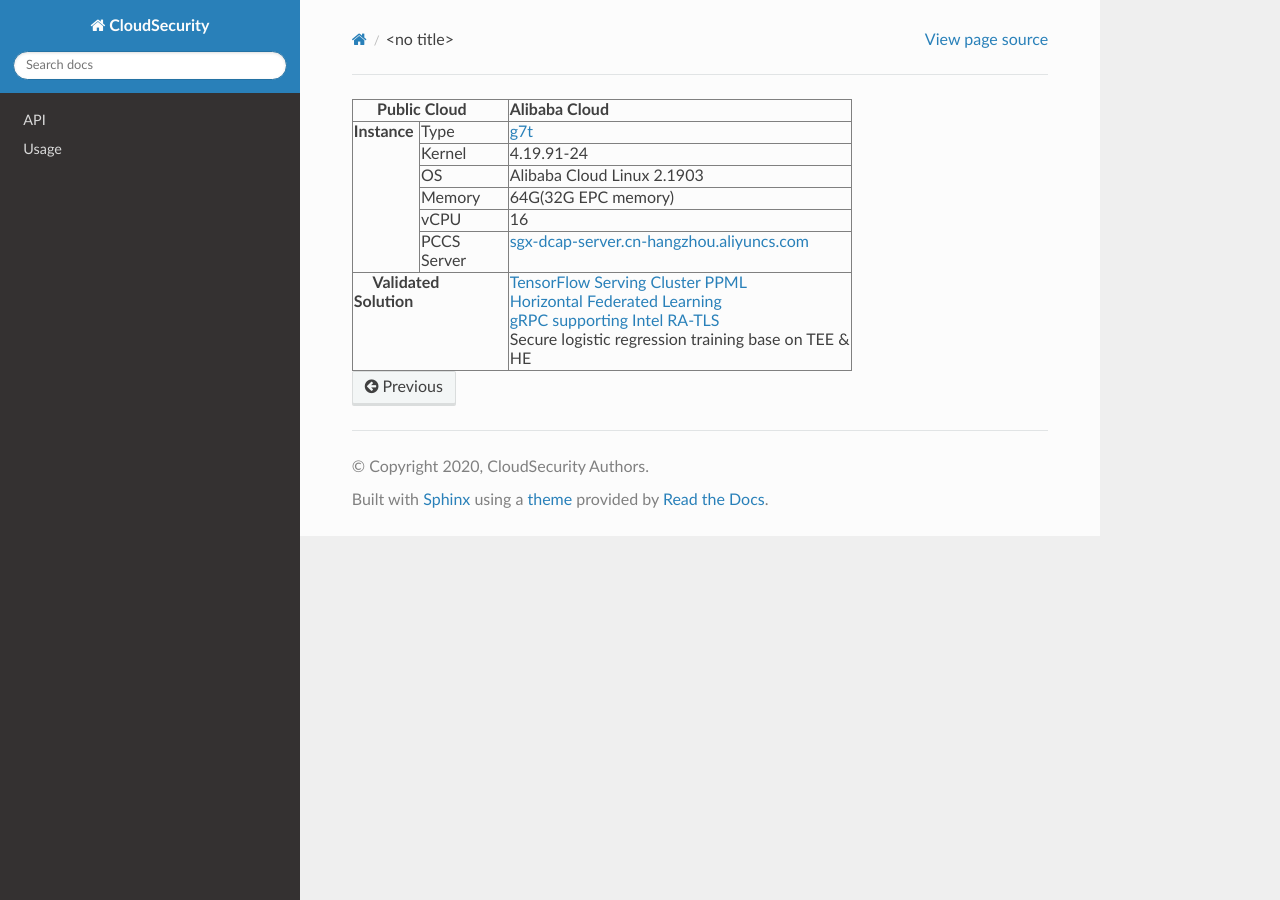
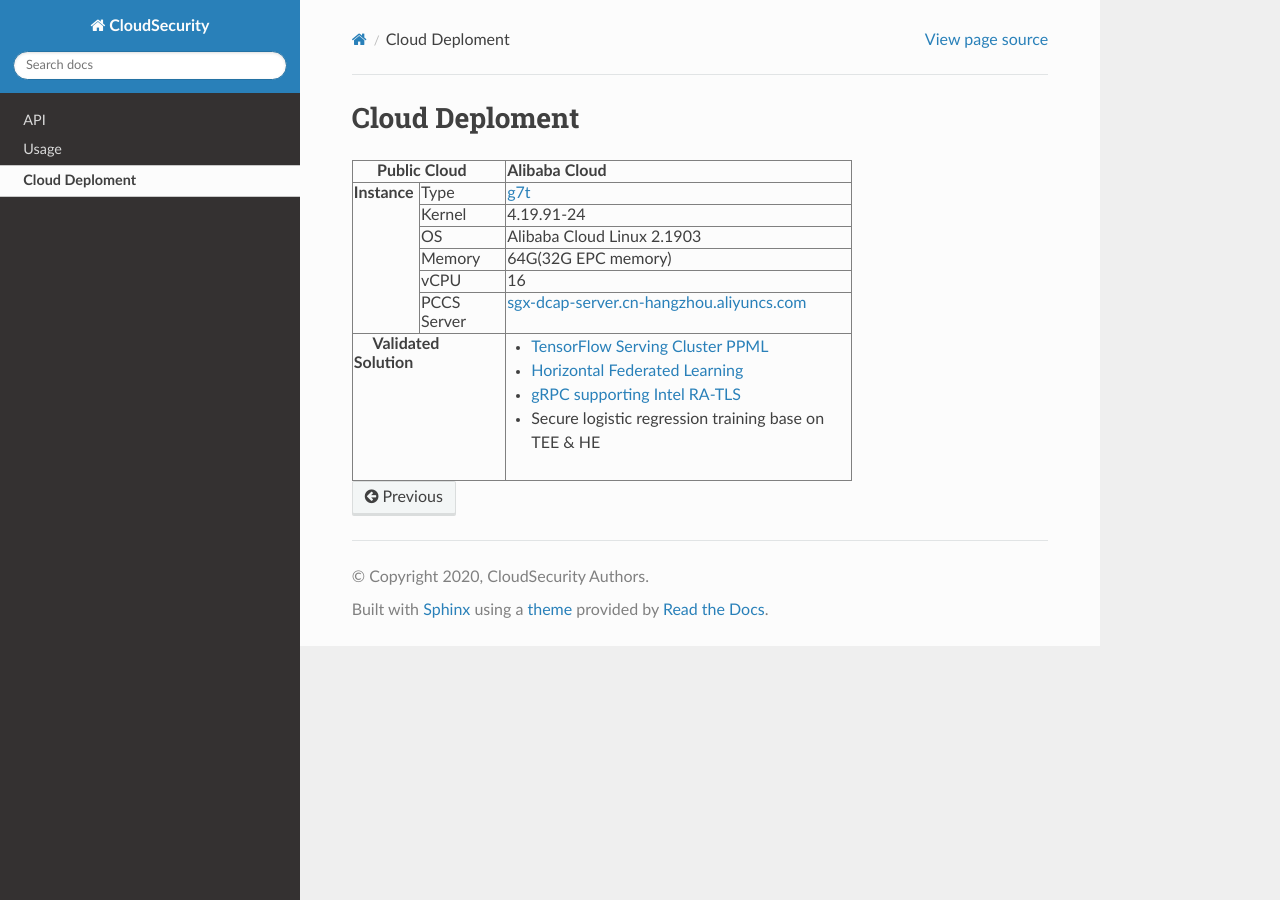
Before and after one commit to RodgerZhu/Cloud_Security, a Sphinx documentation site: the page built from Docs/readdoc/docs/source/cloud.md, in a window 1280 px wide. Built offline with Sphinx 7.4.7 and the Read the Docs theme 2.0.0, drawn with Linux system fonts in a browser that asks for light colours; pages that are not in the unit, such as notebooks, are missing from menus.

Commit message:
Update cloud.md

```diff
--- a/Docs/readdoc/docs/source/cloud.md
+++ b/Docs/readdoc/docs/source/cloud.md
@@ -1,3 +1,5 @@
+# Cloud Deploment
+
 <table border="1" cellpadding="1" cellspacing="1" style="width:500px">
   <tbody>
     <tr>
```
